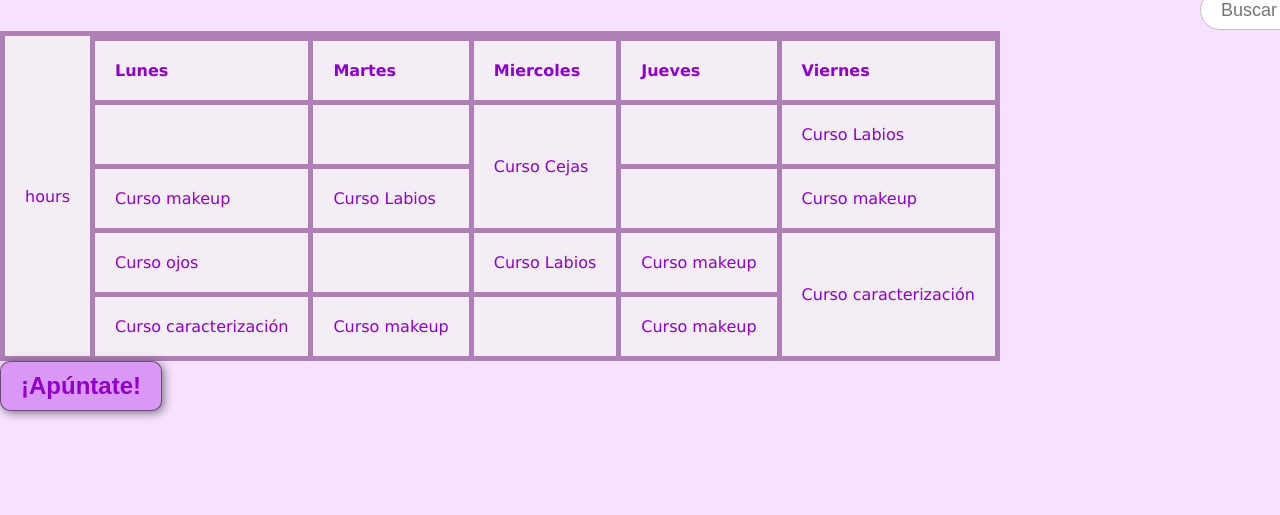
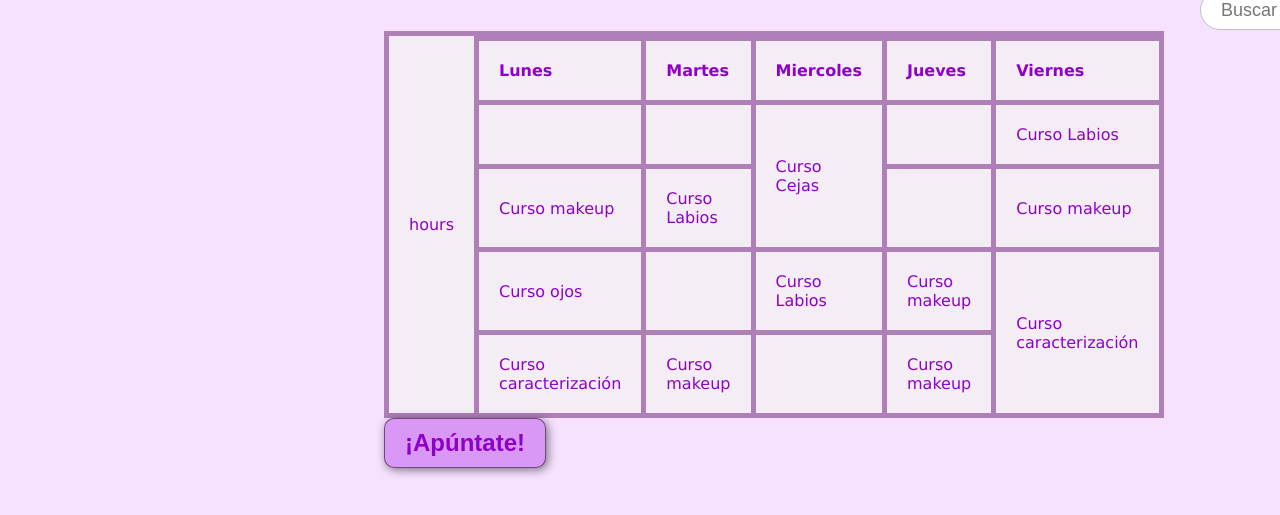
Before and after one commit to marioespinar/BEAURY_ENTORNOS, a plain HTML site: page serviciosClases.html in a window 1280 px wide. Shown: the part 129-644 px from the top of the page. Drawn offline with Linux system fonts and the light colour scheme.

Commit message:
Añadida la version 1.5 con tablas centradas

```diff
--- a/serviciosClases.html
+++ b/serviciosClases.html
@@ -35,7 +35,7 @@
 
         </header>
  <section id="serviciosClases">
-     <div class="serviciosClasesTabla">
+     <div class="serviciosClasesTabla" style="margin-left: 30%; margin-right: 30%;">
         <table class="clases">
             <tr>
                 <td rowspan="7">hours</td>
@@ -85,7 +85,7 @@
 
         </table>
     </div>
-    <div clas="boton">
+    <div clas="boton" style="margin-left: 30%;">
 <button>¡Apúntate!</button>
 </div>
 </section>
```
Also changed, not shown: cesta.html (+2 -2 lines).
